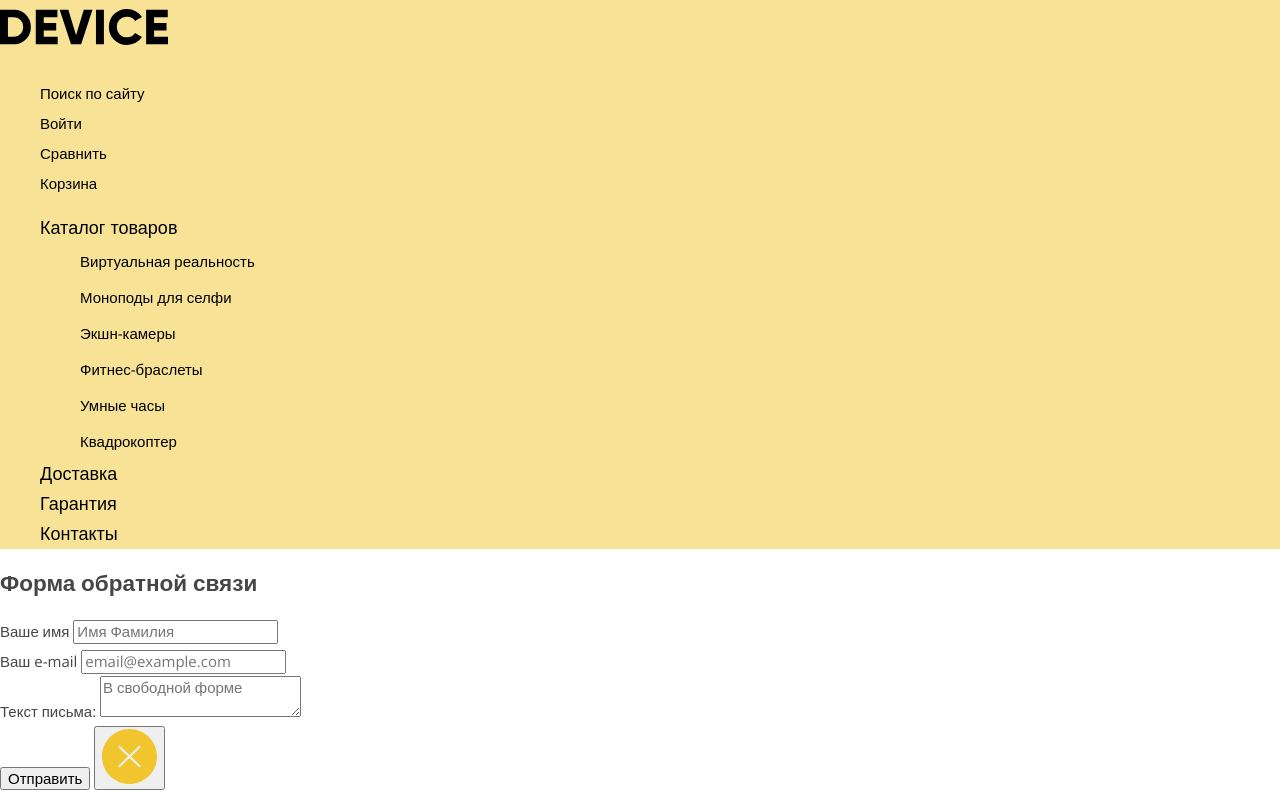
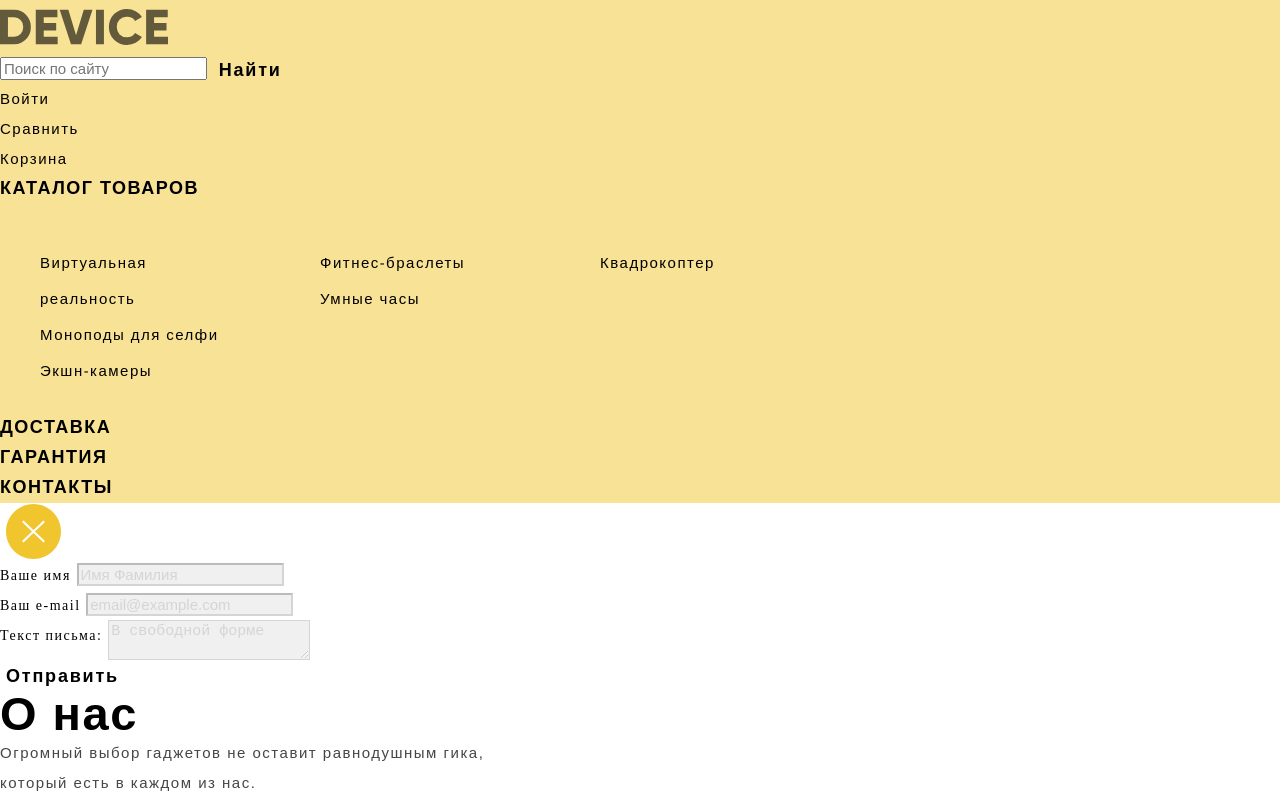
Before and after one commit to ForLiska/701085-device, a plain HTML site: page index.html in a window 1280 px wide. Shown: the top 801 px of the page. Drawn offline with nearby package versions, Linux system fonts and the light colour scheme; a web font is replaced by a local one.

Commit message:
начинаем базовую стилизацию личного проекта/ исправления

```diff
--- /dev/null
+++ b/css/reset.css
@@ -0,0 +1,366 @@
+/* http://meyerweb.com/eric/tools/css/reset/
+   v2.0-modified | 20110126
+   License: none (public domain)
+*/
+
+html, body, div, span, applet, object, iframe,
+h1, h2, h3, h4, h5, h6, p, blockquote, pre,
+a, abbr, acronym, address, big, cite, code,
+del, dfn, em, img, ins, kbd, q, s, samp,
+small, strike, strong, sub, sup, tt, var,
+b, u, i, center,
+dl, dt, dd, ol, ul, li,
+fieldset, form, label, legend,
+table, caption, tbody, tfoot, thead, tr, th, td,
+article, aside, canvas, details, embed,
+figure, figcaption, footer, header, hgroup,
+menu, nav, output, ruby, section, summary,
+time, mark, audio, video {
+  margin: 0;
+	padding: 0;
+	border: 0;
+	font-size: 100%;
+	font: inherit;
+	vertical-align: baseline;
+}
+
+/* make sure to set some focus styles for accessibility */
+:focus {
+    outline: 0;
+}
+
+/* HTML5 display-role reset for older browsers */
+article, aside, details, figcaption, figure,
+footer, header, hgroup, menu, nav, section {
+	display: block;
+}
+
+body {
+	line-height: 1;
+}
+
+ol, ul {
+	list-style: none;
+}
+
+blockquote, q {
+	quotes: none;
+}
+
+blockquote:before, blockquote:after,
+q:before, q:after {
+	content: '';
+	content: none;
+}
+
+table {
+	border-collapse: collapse;
+	border-spacing: 0;
+}
+
+input[type=search]::-webkit-search-cancel-button,
+input[type=search]::-webkit-search-decoration,
+input[type=search]::-webkit-search-results-button,
+input[type=search]::-webkit-search-results-decoration {
+    -webkit-appearance: none;
+    -moz-appearance: none;
+}
+
+input[type=search] {
+    -webkit-appearance: none;
+    -moz-appearance: none;
+    -webkit-box-sizing: content-box;
+    -moz-box-sizing: content-box;
+    box-sizing: content-box;
+}
+
+textarea {
+    overflow: auto;
+    vertical-align: top;
+    resize: vertical;
+}
+
+/**
+ * Correct `inline-block` display not defined in IE 6/7/8/9 and Firefox 3.
+ */
+
+audio,
+canvas,
+video {
+    display: inline-block;
+    *display: inline;
+    *zoom: 1;
+    max-width: 100%;
+}
+
+/**
+ * Prevent modern browsers from displaying `audio` without controls.
+ * Remove excess height in iOS 5 devices.
+ */
+
+audio:not([controls]) {
+    display: none;
+    height: 0;
+}
+
+/**
+ * Address styling not present in IE 7/8/9, Firefox 3, and Safari 4.
+ * Known issue: no IE 6 support.
+ */
+
+[hidden] {
+    display: none;
+}
+
+/**
+ * 1. Correct text resizing oddly in IE 6/7 when body `font-size` is set using
+ *    `em` units.
+ * 2. Prevent iOS text size adjust after orientation change, without disabling
+ *    user zoom.
+ */
+
+html {
+    font-size: 100%; /* 1 */
+    -webkit-text-size-adjust: 100%; /* 2 */
+    -ms-text-size-adjust: 100%; /* 2 */
+}
+
+/**
+ * Address `outline` inconsistency between Chrome and other browsers.
+ */
+
+a:focus {
+    outline: thin dotted;
+}
+
+/**
+ * Improve readability when focused and also mouse hovered in all browsers.
+ */
+
+a:active,
+a:hover {
+    outline: 0;
+}
+
+/**
+ * 1. Remove border when inside `a` element in IE 6/7/8/9 and Firefox 3.
+ * 2. Improve image quality when scaled in IE 7.
+ */
+
+img {
+    border: 0; /* 1 */
+    -ms-interpolation-mode: bicubic; /* 2 */
+}
+
+/**
+ * Address margin not present in IE 6/7/8/9, Safari 5, and Opera 11.
+ */
+
+figure {
+    margin: 0;
+}
+
+/**
+ * Correct margin displayed oddly in IE 6/7.
+ */
+
+form {
+    margin: 0;
+}
+
+/**
+ * Define consistent border, margin, and padding.
+ */
+
+fieldset {
+    border: 1px solid #c0c0c0;
+    margin: 0 2px;
+    padding: 0.35em 0.625em 0.75em;
+}
+
+/**
+ * 1. Correct color not being inherited in IE 6/7/8/9.
+ * 2. Correct text not wrapping in Firefox 3.
+ * 3. Correct alignment displayed oddly in IE 6/7.
+ */
+
+legend {
+    border: 0; /* 1 */
+    padding: 0;
+    white-space: normal; /* 2 */
+    *margin-left: -7px; /* 3 */
+}
+
+/**
+ * 1. Correct font size not being inherited in all browsers.
+ * 2. Address margins set differently in IE 6/7, Firefox 3+, Safari 5,
+ *    and Chrome.
+ * 3. Improve appearance and consistency in all browsers.
+ */
+
+button,
+input,
+select,
+textarea {
+    font-size: 100%; /* 1 */
+    margin: 0; /* 2 */
+    vertical-align: baseline; /* 3 */
+    *vertical-align: middle; /* 3 */
+}
+
+/**
+ * Address Firefox 3+ setting `line-height` on `input` using `!important` in
+ * the UA stylesheet.
+ */
+
+button,
+input {
+    line-height: normal;
+}
+
+/**
+ * Address inconsistent `text-transform` inheritance for `button` and `select`.
+ * All other form control elements do not inherit `text-transform` values.
+ * Correct `button` style inheritance in Chrome, Safari 5+, and IE 6+.
+ * Correct `select` style inheritance in Firefox 4+ and Opera.
+ */
+
+button,
+select {
+    text-transform: none;
+}
+
+/**
+ * 1. Avoid the WebKit bug in Android 4.0.* where (2) destroys native `audio`
+ *    and `video` controls.
+ * 2. Correct inability to style clickable `input` types in iOS.
+ * 3. Improve usability and consistency of cursor style between image-type
+ *    `input` and others.
+ * 4. Remove inner spacing in IE 7 without affecting normal text inputs.
+ *    Known issue: inner spacing remains in IE 6.
+ */
+
+button,
+html input[type="button"], /* 1 */
+input[type="reset"],
+input[type="submit"] {
+    -webkit-appearance: button; /* 2 */
+    cursor: pointer; /* 3 */
+    *overflow: visible;  /* 4 */
+}
+
+/**
+ * Re-set default cursor for disabled elements.
+ */
+
+button[disabled],
+html input[disabled] {
+    cursor: default;
+}
+
+/**
+ * 1. Address box sizing set to content-box in IE 8/9.
+ * 2. Remove excess padding in IE 8/9.
+ * 3. Remove excess padding in IE 7.
+ *    Known issue: excess padding remains in IE 6.
+ */
+
+input[type="checkbox"],
+input[type="radio"] {
+    box-sizing: border-box; /* 1 */
+    padding: 0; /* 2 */
+    *height: 13px; /* 3 */
+    *width: 13px; /* 3 */
+}
+
+/**
+ * 1. Address `appearance` set to `searchfield` in Safari 5 and Chrome.
+ * 2. Address `box-sizing` set to `border-box` in Safari 5 and Chrome
+ *    (include `-moz` to future-proof).
+ */
+
+input[type="search"] {
+    -webkit-appearance: textfield; /* 1 */
+    -moz-box-sizing: content-box;
+    -webkit-box-sizing: content-box; /* 2 */
+    box-sizing: content-box;
+}
+
+/**
+ * Remove inner padding and search cancel button in Safari 5 and Chrome
+ * on OS X.
+ */
+
+input[type="search"]::-webkit-search-cancel-button,
+input[type="search"]::-webkit-search-decoration {
+    -webkit-appearance: none;
+}
+
+/**
+ * Remove inner padding and border in Firefox 3+.
+ */
+
+button::-moz-focus-inner,
+input::-moz-focus-inner {
+    border: 0;
+    padding: 0;
+}
+
+/**
+ * 1. Remove default vertical scrollbar in IE 6/7/8/9.
+ * 2. Improve readability and alignment in all browsers.
+ */
+
+textarea {
+    overflow: auto; /* 1 */
+    vertical-align: top; /* 2 */
+}
+
+/**
+ * Remove most spacing between table cells.
+ */
+
+table {
+    border-collapse: collapse;
+    border-spacing: 0;
+}
+
+html,
+button,
+input,
+select,
+textarea {
+    color: #222;
+}
+
+
+::-moz-selection {
+    background: #b3d4fc;
+    text-shadow: none;
+}
+
+::selection {
+    background: #b3d4fc;
+    text-shadow: none;
+}
+
+img {
+    vertical-align: middle;
+}
+
+fieldset {
+    border: 0;
+    margin: 0;
+    padding: 0;
+}
+
+textarea {
+    resize: vertical;
+}
+
+.chromeframe {
+    margin: 0.2em 0;
+    background: #ccc;
+    color: #000;
+    padding: 0.2em 0;
+}
--- a/css/style.css
+++ b/css/style.css
@@ -1,32 +1,72 @@
 @font-face {
-    font-family: 'gilroyextrabold';
-    src: url('gilroyextrabold-webfont.woff2') format('woff2');
-    font-weight: normal;
+    font-family: 'gilroy';
     font-style: normal;
+    font-weight: 800;
+    src: url('../fonts/web/gilroyextrabold.woff2') format('woff2'),
+     url('../fonts/web/gilroyextrabold.woff') format('woff');
+}
 
+
+@font-face {
+    font-family: 'gilroy';
+    font-style: normal;
+    font-weight: 300;
+    src: url('../fonts/web/gilroylight.woff2') format('woff2'),
+    url('../fonts/web/gilroylight.woff') format('woff');
 }
+
 @font-face {
-    font-family: 'gilroylight';
-    src: url('gilroylight-webfont.woff2') format('woff2');
-    font-weight: normal;
-    font-style: normal;
+  font-family: 'opensans';
+  font-style: normal;
+  font-weight: 400;
+  src: url('../fonts/web/opensans.woff2') format('woff2'),
+  url('../fonts/web/opensans.woff') format('woff');
+}
 
+@font-face {
+  font-family: 'opensans';
+  font-style: normal;
+  font-weight: 300;
+  src: url('../fonts/web/opensanslight.woff2') format('woff2'),
+  url('../fonts/web/opensanslight.woff') format('woff');
 }
 
 body {
     margin: 0;
     padding: 0;
 
-    font-family: 'Open Sans', Arial, sans-serif;
+    font-family: 'opensans', Arial, sans-serif;
     font-size: 15px;
     line-height: 30px;
     color: rgb(70,70,70);
     background-color: rgb(255,255,255);
+    letter-spacing: 0.1em;
+  }
+
+
+  .willfade:hover, .willfade:focus {
+    opacity: .6;
+  }
+
+  .willfade:active {
+    opacity: .3;
+  }
+
+  .willfadesecond{
+    opacity: .3;
+  }
+  .willfadesecond:hover {
+    opacity: 1;
+  }
+
+  .willfadesecond:active, .willfadesecond:focus {
+    opacity: .3;
   }
 
   a {
     text-decoration: none;
   }
+  /*
   .user-link:hover{
       color: rgba(0,0,0,0.6);
   }
@@ -48,17 +88,18 @@ body {
     color: rgba(0,0,0,0.4);
   }
 
-
-  .button {
-    font: inherit;
-    font-family: 'gilroyextrabold', Arial, sans-serif;
+*/
+  button {
+    font-family: 'gilroy', Arial, sans-serif;
+    font-weight: bold;
     text-align: center;
     color: rgb(0,0,0);
     vertical-align: middle;
     font-size: 18px;
     line-height: 24px;
+    letter-spacing: 0.1em;
 
-    background-color: rgb(255,255,255);
+    background-color: transparent;
     border: none;
   }
 
@@ -82,7 +123,9 @@ body {
   .site-link{
     font-size: 18px;
     line-height: 24px;
-    font-family: 'gilroyextrabold', Arial, sans-serif;
+    font-family: 'gilroy', Arial, sans-serif;
+    font-weight: bold;
+    text-transform: uppercase;
   }
 
   .submenu-link{
@@ -97,20 +140,64 @@ body {
     color: rgb(0,0,0);
   }
 
+  .visually-hidden{
+    position: absolute;
+    clip: rect(0 0 0 0);
+    width: 1px;
+    height: 1px;
+    margin: -1px;
+  }
+
+  .submenu{
+    display: flex;
+  }
+  .submenu-column{
+    width: 200px;
+    height: 129px;
+    background: transparent;
+    margin: 40px;
+
+  }
+
+
 /* MAIN */
   .title{
     color:rgb(0,0,0);
     font-size: 47px;
     line-height: 48px;
-    font-family: 'gilroyextrabold', Arial, sans-serif;
+    font-family: 'gilroy', Arial, sans-serif;
+    font-weight: bold;
   }
 
   .logistics{
     color:rgb(0,0,0);
     font-size: 18px;
     line-height: auto;
-    font-family: 'gilroyextrabold', Arial, sans-serif;
+    font-family: 'gilroy', Arial, sans-serif;
+    font-weight: bold;
    }
+
+   .sentlabel{
+    font-size: 14px;
+    line-height: 18px;
+    font-family: 'opensans';
+    color: rgb(0,0,0);
+   }
+
+   .sentinput{
+    opacity: .3;
+    background-color: rgb(0,0,0,0.2);
+  }
+
+   .sentinput:hover {
+    opacity: .6;
+   }
+
+   .sentinput:focus, .sentinput:active {
+    opacity: 1;
+    background-color: rgb(255,255,255);
+  }
+
 
 
 /* FOOTER */
@@ -122,7 +209,8 @@ body {
     color:rgb(255,198,0);
     font-size: 48px;
     line-height: auto;
-    font-family: 'gilroyextrabold', Arial, sans-serif;
+    font-family: 'gilroy', Arial, sans-serif;
+    font-weight: bold;
   }
 
   .footer-site-navigation,
@@ -137,3 +225,7 @@ body {
   .footer-social-navigation a{
     color: rgb(255,255,255);
   }
+
+  .footer-site-navigation{
+    text-transform: uppercase;
+  }
--- a/index.html
+++ b/index.html
@@ -4,42 +4,46 @@
     <meta charset="utf-8">
     <title>HTML Academy: Девайс</title>
     <link href="https://fonts.googleapis.com/css?family=Open+Sans:300&amp;subset=cyrillic" rel="stylesheet">
-    <link href="css/normalize.css" rel="stylesheet">
+    <link href="css/reset.css" rel="stylesheet">
     <link href="css/style.css" rel="stylesheet">
   </head>
   <body>
     <header class="main-header">
       <nav class="main-navigation">
           <a class="main-header-logo">
-              <img src="img/logo.svg" width="168" height="54" alt="Логотип DEVICE">
+              <img src="img/logo.svg" width="168" height="54" alt="Логотип DEVICE" class="willfade">
           </a>
             <ul class="user-navigation">
-                <li class="search-link user-item">Поиск по сайту</li>
-                <li class="user-item"><a href="login.html" class="user-link user-link-login">Войти</a></li>
-                <li class="user-item"><a href="compare.html" class="user-link user-link-compare" >Сравнить</a></li>
-                <li class="user-item"><a href="cart.html" class="user-link user-link-cart">Корзина</a></li>
+                <li class="search-link user-item">
+                  <form method="get" name="formforsearch" id="searchform">
+                    <input name="search" placeholder="Поиск по сайту" type="search">
+                    <button type="submit">Найти</button>
+                  </form>
+                </li>
+                <li class="user-item"><a href="login.html" class="willfade user-link user-link-login">Войти</a></li>
+                <li class="user-item"><a href="compare.html" class="willfade user-link user-link-compare" >Сравнить</a></li>
+                <li class="user-item"><a href="cart.html" class="willfade user-link user-link-cart">Корзина</a></li>
             </ul>
             <ul class="site-navigation">
-              <li class="site-item"><a href="catalog.html"  class="site-link">Каталог товаров</a>
-
-                <ul class="submenu-column">
-                    <li class="submenu-item"><a href="vr.html" class="submenu-link">Виртуальная реальность</a></li>
-                    <li class="submenu-item"><a href="monopod.html" class="submenu-link">Моноподы для селфи</a></li>
-                    <li class="submenu-item"><a href="action-cam.html" class="submenu-link">Экшн-камеры</a></li>
-                  </ul>
-
-                 <ul class="submenu-column">
-                    <li class="submenu-item"><a href="fitness-bracelet.html" class="submenu-link">Фитнес-браслеты</a></li>
-                    <li class="submenu-item"><a href="smart-watch.html" class="submenu-link">Умные часы</a></li>
-                </ul>
-
-                <ul class="submenu-column">
-                    <li class="submenu-item"><a href="quadcopter.html" class="submenu-link">Квадрокоптер</a></li>
-                </ul>
+              <li class="site-item"><a href="catalog.html"  class="willfade site-link">Каталог товаров</a>
+                <nav class="submenu">
+                  <div class="submenu-column">
+                    <li class="submenu-item"><a href="vr.html" class="willfade submenu-link">Виртуальная реальность</a></li>
+                    <li class="submenu-item"><a href="monopod.html" class=" willfade submenu-link">Моноподы для селфи</a></li>
+                    <li class="submenu-item"><a href="action-cam.html" class="willfade submenu-link">Экшн-камеры</a></li>
+                  </div>
+                  <div class="submenu-column">
+                    <li class="submenu-item"><a href="fitness-bracelet.html" class="willfade submenu-link">Фитнес-браслеты</a></li>
+                    <li class="submenu-item"><a href="smart-watch.html" class="willfade submenu-link">Умные часы</a></li>
+                  </div>
+                  <div class="submenu-column">
+                    <li class="submenu-item"><a href="quadcopter.html" class="willfade submenu-link">Квадрокоптер</a></li>
+                  </div>
+                </nav>
               </li>
-              <li class="site-item"><a href="delivery.html" class="site-link">Доставка</a></li>
-              <li class="site-item"><a href="guarantee.html" class="site-link">Гарантия</a></li>
-              <li class="site-item"><a href="contacts.html" class="site-link">Контакты</a></li>
+              <li class="site-item"><a href="delivery.html" class="willfade site-link">Доставка</a></li>
+              <li class="site-item"><a href="guarantee.html" class="willfade site-link">Гарантия</a></li>
+              <li class="site-item"><a href="contacts.html" class="willfade site-link">Контакты</a></li>
             </ul>
       </nav>
     </header>
@@ -47,21 +51,22 @@
     <main class="container">
       <section class="modal modal-massage">
           <h2 class="visually-hidden" >Форма обратной связи</h2>
+          <button clss="btn-modal-close" type="button" value = "Закрыть это окно"><img src="img/svg-device/modal-close.svg" width="55" height="55" alt="Закрыть окно"></button>
           <form name="sentMessage" id="contactForm">
                   <div class="form-group">
-                    <label for="name">Ваше имя</label>
-                    <input name="login" type="text" id="name"  placeholder="Имя Фамилия">
+                    <label for="name" class="sentlabel">Ваше имя</label>
+                    <input name="login" class="sentinput" type="text" id="name"  placeholder="Имя Фамилия">
                   </div>
                   <div class="form-group">
-                      <label for="email">Ваш e-mail</label>
-                    <input name="e-mail" id="email" type="email"  placeholder="email@example.com">
+                    <label for="email" class="sentlabel">Ваш e-mail</label>
+                    <input name="sentinput e-mail" class="sentinput" id="email" type="email"  placeholder="email@example.com">
                   </div>
-              <div class="form-group">
-                <label for="message">Текст письма:</label>
-                <textarea name="message" id="message"  placeholder="В свободной форме " ></textarea>
-              </div>
+                  <div class="form-group">
+                    <label for="message" class="sentlabel">Текст письма:</label>
+                    <textarea name="sentinput message" class="sentinput" id="message"  placeholder="В свободной форме " ></textarea>
+                  </div>
               <button type="submit">Отправить</button>
-              <button clss="btn-modal-close" type="button" value = "Закрыть это окно"><img src="img/svg-device/modal-close.svg" width="55" height="55" alt="Закрыть окно"></button>
+
             </form>
       </section>
 
@@ -108,11 +113,11 @@
 
     <footer class="main-footer">
         <div class="footer-logo-us-nav">
-            <div class="logo">DEVICE</div>
+            <div class="logo willfade">DEVICE</div>
             <ul class="footer-user-navigation">
-                <li class="user-item"><a href="login.html" class="user-link user-link-login">Войти</a></li>
-                <li class="user-item"><a href="compare.html" class="user-link user-link-compare" >Сравнить</a></li>
-                <li class="user-item"><a href="cart.html" class="user-link user-link-cart">Корзина</a></li>
+                <li class="user-item"><a href="login.html" class="willfadesecond user-link user-link-login">Войти</a></li>
+                <li class="user-item"><a href="compare.html" class="willfadesecond user-link user-link-compare" >Сравнить</a></li>
+                <li class="user-item"><a href="cart.html" class="willfadesecond user-link user-link-cart">Корзина</a></li>
             </ul>
         </div>
         <div class="foot-cont-site-nav">
@@ -121,9 +126,9 @@
             </p>
             <nav class="footer-navigation">
               <ul class="footer-site-navigation">
-                <li><a href="delivery.html" class="site-link">Доставка</a></li>
-                <li><a href="guarantee.html" class="site-link">Гарантия</a></li>
-                <li><a href="contacts.html" class="site-link">Контакты</a></li>
+                <li><a href="delivery.html" class="willfade site-link">Доставка</a></li>
+                <li><a href="guarantee.html" class=" willfade site-link">Гарантия</a></li>
+                <li><a href="contacts.html" class="willfade site-link">Контакты</a></li>
               </ul>
             </nav>
               <p class="footer-contacts">
@@ -133,13 +138,16 @@
         <div class="foot-soc-icon">
             <div class="footer-social">
                 <ul class="footer-social-navigation">
-                    <li><a class="social-button" href="#" aria-label="Наша компания в Фейсбук">Фейсбук</a></li>
-                    <li><a class="social-button" href="#" aria-label="Наша компания в Инстаграм">Инстаграм</a></li>
-                    <li><a class="social-button" href="#" aria-label="Наша компания в Твиттер">Твиттер</a></li>
+                    <li><a class="social-button willfadesecond" href="#" aria-label="Наша компания в Фейсбук"><img src="img/facebook.png" width="32"
+                      height="32" alt="Иконка Фейсбук"></a></li>
+                    <li><a class="social-button willfadesecond" href="#" aria-label="Наша компания в Инстаграм"><img src="img/instagram.png" width="32"
+                      height="32" alt="Иконка Инстаграм"></a></li>
+                    <li><a class="social-button willfadesecond" href="#" aria-label="Наша компания в Твиттер"><img src="img/twitter.png" width="32"
+                      height="32" alt="Иконка Твиттер"></a></li>
                   </ul>
             </div>
-            <a href="https://htmlacademy.ru/intensive/htmlcss" class="academy-logo">
-              <img src="img/logo-html.png" width="27" height="35" alt="Логотип htmlacademy">
+            <a href="https://htmlacademy.ru/intensive/htmlcss" class="academy-logo willfade">
+              <img src="img/svg-device/logo-html.svg" width="27" height="35" alt="Логотип htmlacademy">
             </a>
         </div>
      </footer>
```
Also changed, not shown: css/fonts/gilroy/Gilroyextrabold.ttf (added), css/fonts/gilroy/Gilroylight.ttf (added), css/fonts/open_sans/OpenSans-Light.ttf (added), css/fonts/open_sans/OpenSans-Regular.ttf (added), css/fonts/web/gilroyextrabold.woff (added), css/fonts/web/gilroyextrabold.woff2 (added), css/fonts/web/gilroylight.woff (added), css/fonts/web/gilroylight.woff2 (added), css/fonts/web/opensans.woff (added), css/fonts/web/opensans.woff2 (added), css/fonts/web/opensanslight.woff (added), css/fonts/web/opensanslight.woff2 (added), img/facebook.png (renamed from img/ФБ.png), img/instagram.png (renamed from img/'=].png), 1 more files.
